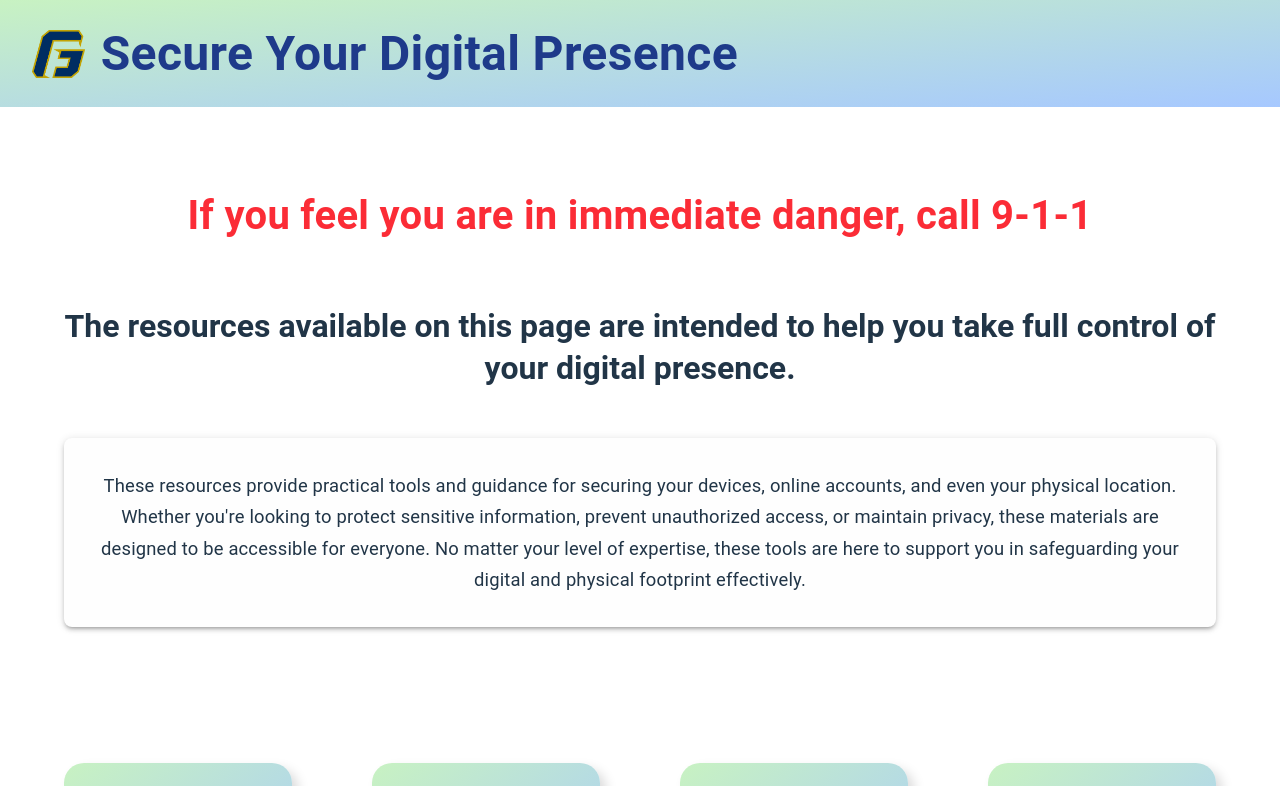
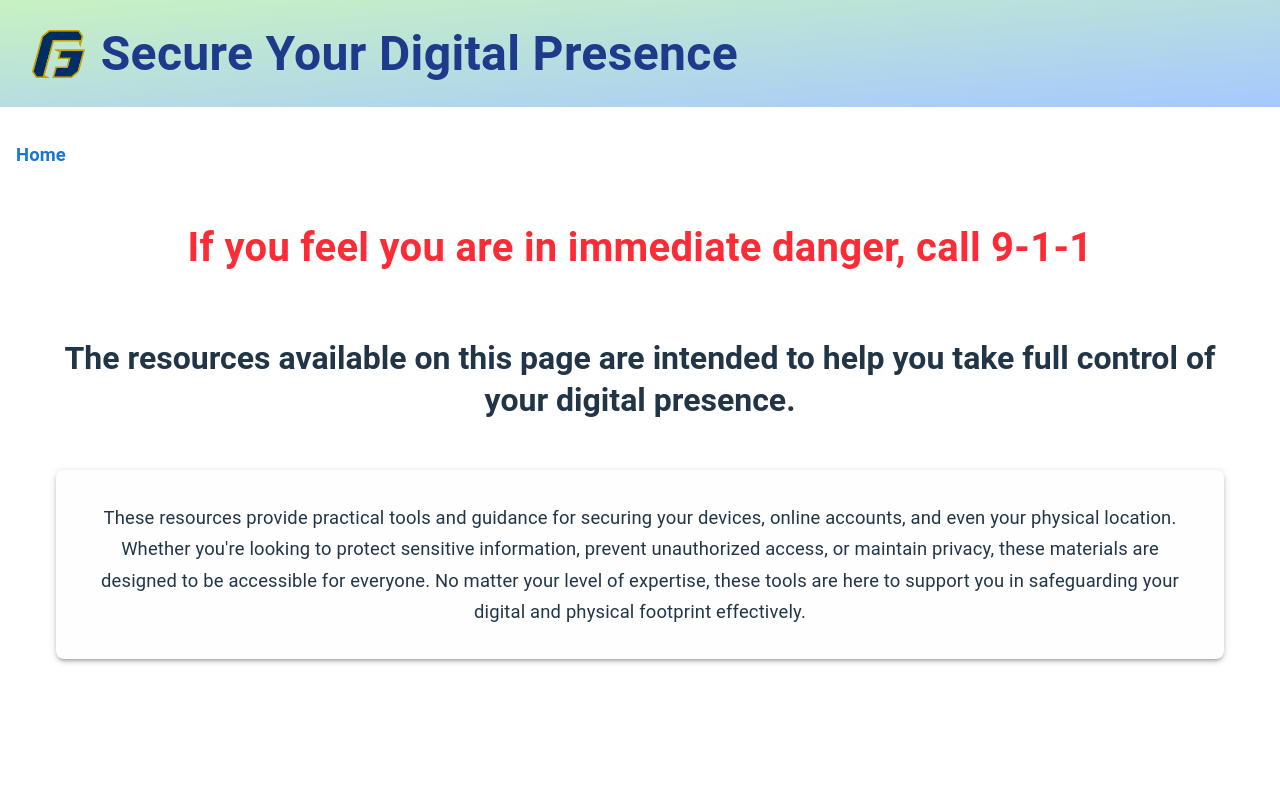
Before and after one commit to CJackson21/compromise-recovery, a React (Vite) app: page / in a window 1280 px wide. Shown: the top 786 px of the page. Built offline with nearby package versions, Linux system fonts and the light colour scheme.

Commit message:
chore: cleaning up code and adjusting layout of pages

```diff
--- a/package.json
+++ b/package.json
@@ -23,7 +23,8 @@
     "react-dom": "^19.0.0",
     "react-icons": "^5.5.0",
     "react-router-dom": "^7.3.0",
-    "react-social-icons": "^6.22.0"
+    "react-social-icons": "^6.22.0",
+    "title-case": "^4.3.2"
   },
   "devDependencies": {
     "@preact/preset-vite": "^2.10.1",
--- a/src/app.tsx
+++ b/src/app.tsx
@@ -1,31 +1,31 @@
 import { BrowserRouter as Router, Routes, Route } from 'react-router-dom';
-import Layout from './components/Layout';
+import PageLayout from './components/Layout/PageLayout';
 
 import Devices from './components/pages/Devices';
 import FamilyAccounts from './components/pages/FamilyAccounts';
 import Home from './components/pages/Home';
 import SocialMedia from './components/pages/SocialMedia';
 import SocialMediaGuidPage from './components/pages/SocialMediaGuidePage';
+import PhysicalSecurity from './components/pages/PhysicalSecurity';
 
 // Placeholder Components
 // The pages are in /src/components and need to be stubbed out
-const Physical = () => <h1 className="text-3xl font-bold">Physical Page</h1>;
 const NotFound = () => <h1 className="text-3xl font-bold">404 - Not Found</h1>;
 
 export default function App() {
     return (
         <Router>
-            <Layout>
+            <PageLayout>
                 <Routes>
                     <Route path="/" element={<Home />} />
                     <Route path="/social" element={<SocialMedia />} />
                     <Route path="/family" element={<FamilyAccounts />} />
                     <Route path="/devices" element={<Devices />} />
-                    <Route path="/physical" element={<Physical />} />
-                    <Route path="/guide/:platform" element={<SocialMediaGuidPage />} />
+                    <Route path="/physical" element={<PhysicalSecurity />} />
+                    <Route path="/social/:platform" element={<SocialMediaGuidPage />} />
                     <Route path="*" element={<NotFound />} />
                 </Routes>
-            </Layout>
+            </PageLayout>
         </Router>
     );
 }
--- a/src/components/Layout.tsx
+++ /dev/null
@@ -1,47 +0,0 @@
-import React, { ReactNode, useMemo } from 'react';
-
-import { Typography, Container, CssBaseline, Box } from '@mui/material';
-import { ThemeProvider } from '@mui/material/styles';
-import { useLocation } from 'react-router-dom';
-
-import TopBar from './TopBar';
-import theme from '../styles/theme';
-
-interface LayoutProps {
-    children: ReactNode;
-    title?: string;
-}
-
-const Layout: React.FC<LayoutProps> = ({ children, title }) => {
-    const location = useLocation();
-
-    // Map routes to page titles
-    const pageTitle = useMemo(() => {
-        const titleMap: Record<string, string> = {
-            '/': 'Secure Your Digital Presence',
-            '/social': 'Social Media & App Location Services',
-            '/family': 'Email and Family Accounts',
-            '/devices': 'All Devices (Laptop & Phones)',
-            '/physical': 'Physical Security',
-            '/guide/instagram': 'Instagram Security Navigation',
-        };
-        return titleMap[location.pathname] || '404 - Page Not Found';
-    }, [location.pathname]);
-
-    return (
-        <ThemeProvider theme={theme}>
-            <CssBaseline />
-            <TopBar title={pageTitle} />
-            <Container maxWidth="lg" sx={{ mt: 4 }}>
-                <Box component="header" sx={{ mb: 2 }}>
-                    <Typography sx={{ xs: 'h6', sm: 'h5', md: 'h4' }} fontWeight="bold">
-                        {title}
-                    </Typography>
-                </Box>
-                <Box component="main">{children}</Box>
-            </Container>
-        </ThemeProvider>
-    );
-};
-
-export default Layout;
--- /dev/null
+++ b/src/components/Layout/BreadCrumb.tsx
@@ -0,0 +1,44 @@
+import React from 'react';
+
+import { Link, useLocation } from 'react-router-dom';
+import { titleCase } from 'title-case';
+
+import Breadcrumbs from '@mui/material/Breadcrumbs';
+import Typography from '@mui/material/Typography';
+
+function Breadcrumb() {
+    const location = useLocation();
+    const pathnames = React.useMemo(() => {
+        return location.pathname.split('/').filter(Boolean);
+    }, [location.pathname]);
+
+    return (
+        <Breadcrumbs aria-label="breadcrumb" sx={{ mb: 2 }}>
+            {/* Home Link */}
+            <Link to="/" style={{ textDecoration: 'none', color: '#1976d2' }}>
+                <Typography fontWeight="bold">Home</Typography>
+            </Link>
+
+            {/* Dynamically render the path segments */}
+            {pathnames.map((segment, index) => {
+                const to = `/${pathnames.slice(0, index + 1).join('/')}`;
+                const isLast = index === pathnames.length - 1;
+                if (isLast) {
+                    return (
+                        <Typography key={to} color="text.primary">
+                            {titleCase(segment)}
+                        </Typography>
+                    );
+                } else {
+                    return (
+                        <Link key={to} to={to} style={{ textDecoration: 'none', color: '#1976d2' }}>
+                            <Typography>{titleCase(segment)}</Typography>
+                        </Link>
+                    );
+                }
+            })}
+        </Breadcrumbs>
+    );
+}
+
+export default Breadcrumb;
--- /dev/null
+++ b/src/components/Layout/PageLayout.tsx
@@ -0,0 +1,76 @@
+import React, { ReactNode, useMemo } from 'react';
+
+import Typography from '@mui/material/Typography';
+import CssBaseline from '@mui/material/CssBaseline';
+import Box from '@mui/material/Box';
+import Grid from '@mui/material/Grid2';
+
+import { ThemeProvider } from '@mui/material/styles';
+import theme from '../../styles/theme';
+
+import { useLocation } from 'react-router-dom';
+
+import TopBar from './TopBar';
+import Breadcrumb from './BreadCrumb';
+
+interface LayoutProps {
+    children: ReactNode;
+    title?: string;
+}
+
+function PageLayout({ children, title }: LayoutProps) {
+    const location = useLocation();
+
+    const pageTitle = useMemo(() => {
+        const titleMap: Record<string, string> = {
+            '/': 'Secure Your Digital Presence',
+            '/social': 'Social Media & App Location Services',
+            '/family': 'Email and Family Accounts',
+            '/devices': 'All Devices (Laptop & Phones)',
+            '/physical': 'Physical Security',
+            '/social/instagram': 'Instagram Security Navigation',
+        };
+        return titleMap[location.pathname] || '404 - Page Not Found';
+    }, [location.pathname]);
+
+    return (
+        <ThemeProvider theme={theme}>
+            <CssBaseline />
+            <TopBar title={pageTitle} />
+            <Box sx={{ position: 'relative', width: '100%' }}>
+                <Box
+                    sx={{
+                        position: 'absolute',
+                        left: '1rem',
+                        zIndex: 10,
+                    }}
+                >
+                    <Breadcrumb />
+                </Box>
+                {/* Main layout grid */}
+                <Grid
+                    container
+                    spacing={2}
+                    justifyContent="center"
+                    sx={{ mt: 4, px: 2, maxWidth: 'lg', mx: 'auto' }}
+                >
+                    {/* Page title */}
+                    <Grid size={12}>
+                        <Box component="header" sx={{ mb: 2 }}>
+                            <Typography variant="h4" fontWeight="bold">
+                                {title}
+                            </Typography>
+                        </Box>
+                    </Grid>
+
+                    {/* Main content */}
+                    <Grid size={12}>
+                        <Box component="main">{children}</Box>
+                    </Grid>
+                </Grid>
+            </Box>
+        </ThemeProvider>
+    );
+}
+
+export default PageLayout;
--- a/src/components/pages/Home.tsx
+++ b/src/components/pages/Home.tsx
@@ -82,7 +82,7 @@ function Home() {
     );
 
     return (
-        <Grid container spacing={15}>
+        <Grid container spacing={15} className="justify-center">
             <Grid gap={6} className="pt-1 flex flex-col flex-wrap md:flex-nowrap">
                 {/* Discretionary Message */}
                 <Grid size={12} className="w-full display-flex justify-center mt-12">
--- a/src/components/pages/SocialMedia.tsx
+++ b/src/components/pages/SocialMedia.tsx
@@ -109,7 +109,7 @@ export default function SocialMedia() {
             socialMediaData.map((platform) => (
                 <Link
                     key={platform.name}
-                    to={`/guide/${platform.name.toLowerCase()}`}
+                    to={`/social/${platform.name.toLowerCase()}`}
                     style={{ textDecoration: 'none' }}
                 >
                     <Paper elevation={3} sx={{ ...cardStyles, cursor: 'pointer' }}>
--- /dev/null
+++ b/src/data/deviceSecurityGuide.ts
@@ -0,0 +1,45 @@
+export interface GuideSectionCard {
+    title: string;
+    intro: string;
+    steps: string[];
+}
+
+export const deviceSecurityGuide: GuideSectionCard = {
+    title: 'Securing Your Phone & Smartwatch',
+    intro:
+        'Since phones and smartwatches constantly track location and sync with other devices, ' +
+        'take these steps to fully secure them:',
+    steps: [
+        '✅ Turn Off Location Services - Prevent apps and system services from tracking your movements.',
+        '✅ Check for Tracking Apps or Spyware - Look for unknown apps or settings that allow remote access.',
+        '✅ Remove Unwanted Devices - Check if your phone or watch is connected to any old accounts.',
+        '✅ Turn Off Bluetooth & Wi-Fi When Not in Use - Prevent unauthorized tracking and connections.',
+        "✅ Factory Reset if Necessary - If you're unsure whether your device is fully secure, a factory reset ensures a clean start.",
+    ],
+};
+
+export const computerSecurityGuide: GuideSectionCard = {
+    title: 'Securing Your Computer',
+    intro:
+        'Computers often store sensitive documents, saved passwords, and access to personal accounts. ' +
+        'If someone has physical access, they may be able to install spyware or access your files. Here’s how to secure it:',
+    steps: [
+        '✅ Create a Separate User Account - Don’t share your main login. Create a guest or limited account for others if needed.',
+        '✅ Require a Password on Wake - Prevent someone from quickly accessing your computer while you’re away.',
+        '✅ Use Full Disk Encryption - Enable FileVault (macOS) or BitLocker (Windows) to encrypt your files in case your device is stolen.',
+        '✅ Check for Remote Access Tools - Make sure apps like TeamViewer or AnyDesk aren’t installed without your knowledge.',
+        '✅ Run Antivirus/Malware Scans Regularly - Scan for keyloggers or spyware.',
+    ],
+};
+
+export const hiddenDeviceGuide: GuideSectionCard = {
+    title: 'Check for Hidden Tracking Devices',
+    intro: 'If you’re concerned that someone may be physically tracking or monitoring you, it’s important to check for hidden devices:',
+    steps: [
+        '✅ Inspect Bags, Car, and Clothing - Look for unfamiliar objects like tags, keychains, or USB sticks.',
+        '✅ Use Bluetooth Scanner Apps - These can detect nearby unknown Bluetooth devices that could be trackers.',
+        '✅ Check for AirTags or Tile Trackers - iPhones can alert you automatically. Android users can use the “Tracker Detect” app.',
+        '✅ Scan Your Wi-Fi Network - Look for unknown devices connected to your home network.',
+        '✅ Ask for Help - Police departments or domestic violence centers may assist with physical sweeps.',
+    ],
+};
```
Also changed, not shown: src/components/pages/Devices.tsx (+17 -19 lines), src/components/Layout/TopBar.tsx (renamed from src/components/TopBar.tsx), src/components/pages/Physical.tsx (deleted), 1 other file (tests, documents, lock files or other folders).
